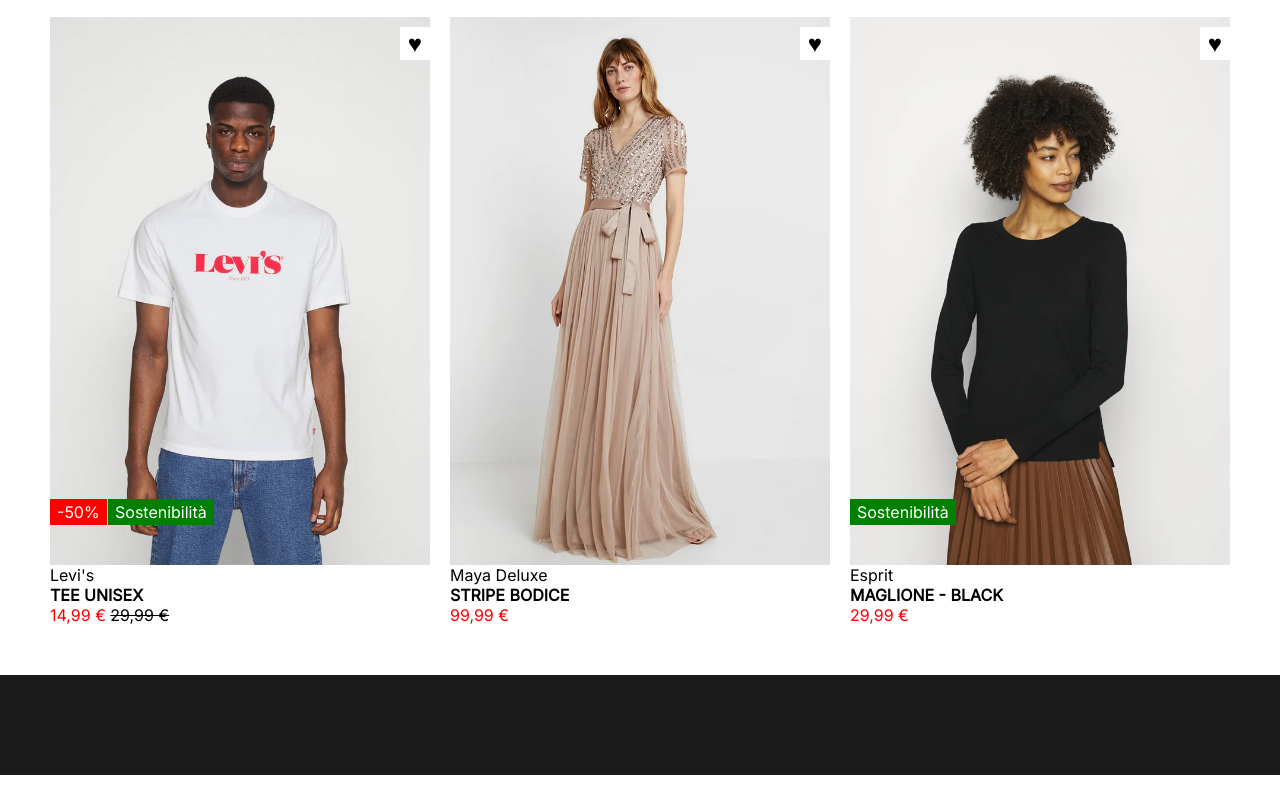
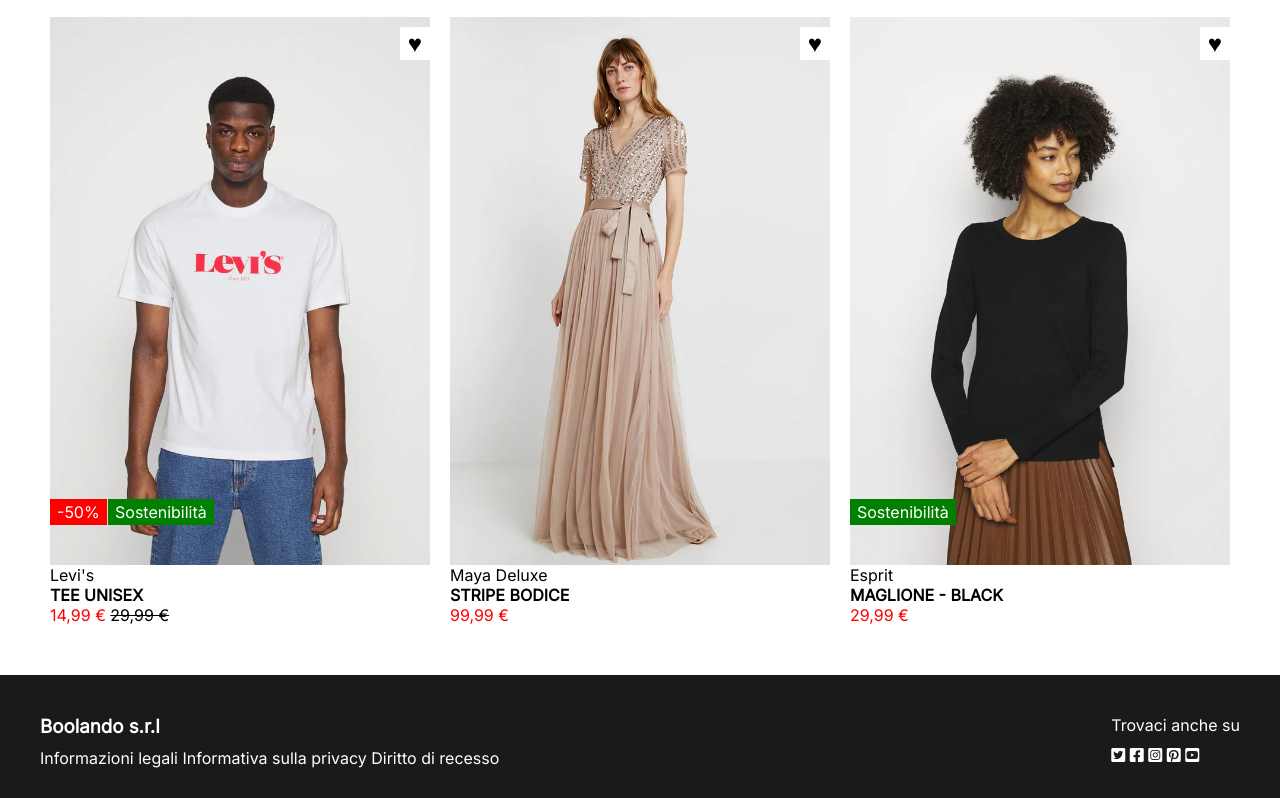
Before and after one commit to igorgaidolfi/html-css-boolando, a plain HTML site: page index.html in a window 1280 px wide. Shown: the part 762-1560 px from the top of the page. Before the commit the page ends 1537 px from the top, so only its background shows below. Drawn offline with Linux system fonts and the light colour scheme.

Commit message:
[UPDATE] Added footer

```diff
--- a/css/style.css
+++ b/css/style.css
@@ -23,6 +23,9 @@
 }
 .font-white{
     color: white
+}
+.col-100{
+    width: 100%;
 }
 /* HEADER */
 header{
@@ -87,5 +90,13 @@
 /* FOOTER */
 footer{
     background-color: #1a1a1a;
-    height: 100px;
+    padding: 30px 0;
+
 }
+.content{
+    display: flex;
+    justify-content: space-between;
+}
+.padding-y-10{
+    padding: 10px 0;
+}
--- a/index.html
+++ b/index.html
@@ -4,10 +4,11 @@
         <meta charset="UTF-8">
         <meta name="viewport" content="width=device-width, initial-scale=1.0">
         <title>Boolando</title>
-        <link rel="stylesheet" href="./css/style.css">
         <link rel="preconnect" href="https://fonts.googleapis.com">
         <link rel="preconnect" href="https://fonts.gstatic.com" crossorigin>
         <link href="https://fonts.googleapis.com/css2?family=Inter&display=swap" rel="stylesheet">
+        <link rel="stylesheet" href="https://cdnjs.cloudflare.com/ajax/libs/font-awesome/6.4.2/css/all.min.css" integrity="sha512-z3gLpd7yknf1YoNbCzqRKc4qyor8gaKU1qmn+CShxbuBusANI9QpRohGBreCFkKxLhei6S9CQXFEbbKuqLg0DA==" crossorigin="anonymous" referrerpolicy="no-referrer" />
+        <link rel="stylesheet" href="./css/style.css">
     </head>
 
     <body>
@@ -15,7 +16,7 @@
         <header>
             <div class="container">
                 <div class="row">
-                    <div class="col100"></div>
+                    <div class="col-100"></div>
                 </div>
             </div>
         </header>
@@ -102,7 +103,24 @@
         <footer>
             <div class="container">
                 <div class="row">
-                    <div class="col100"></div>
+                    <div class="col-100">
+                        <div class="content font-white">
+                            <div class="left-foot">
+                                <h3 class="padding-y-10">Boolando s.r.l</h3>
+                                <span>Informazioni legali</span>
+                                <span>Informativa sulla privacy</span>
+                                <span>Diritto di recesso</span>
+                            </div>
+                            <div class="right-foot">
+                                <p class="padding-y-10">Trovaci anche su</p>
+                                <i class="fa-brands fa-square-twitter"></i>
+                                <i class="fa-brands fa-square-facebook"></i>
+                                <i class="fa-brands fa-square-instagram"></i>
+                                <i class="fa-brands fa-square-pinterest"></i>
+                                <i class="fa-brands fa-square-youtube"></i>
+                            </div>
+                        </div>
+                    </div>
                 </div>
             </div>
         </footer>
```
